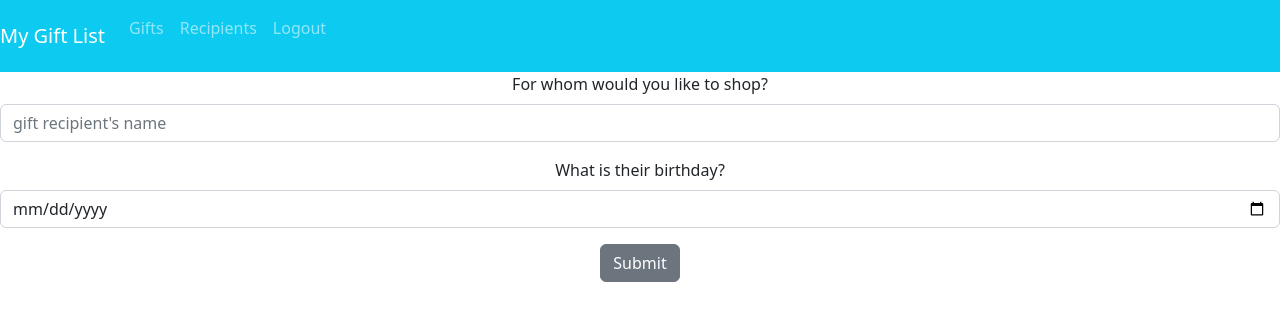
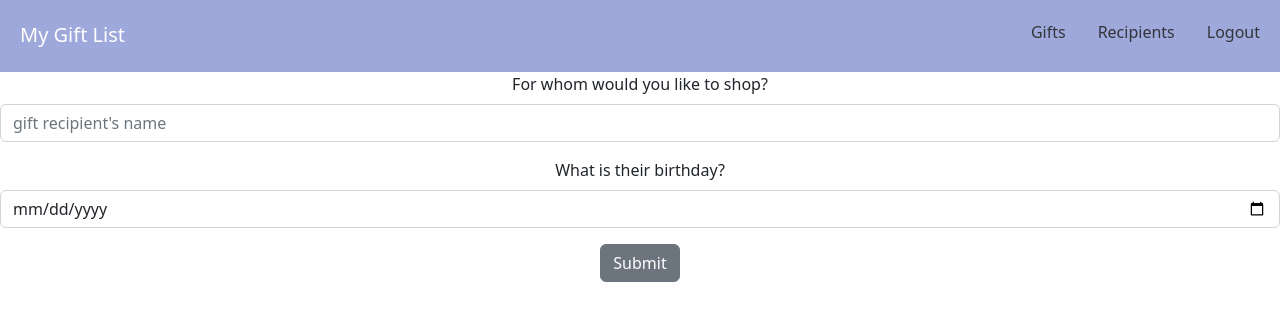
Before and after one commit to eo-lind/MyGiftList, a React (Create React App) app in the folder MyGiftList/client/: page /recipients/add in a window 1280 px wide. Shown: the top 320 px of the page. Built offline with nearby package versions, Linux system fonts and the light colour scheme; no server answers; sample sign-in values are in the browser's storage.

Commit message:
added simple lists of gifts and recipients to home view and updated header styling

```diff
--- a/MyGiftList/client/src/components/Custom.css
+++ b/MyGiftList/client/src/components/Custom.css
@@ -14,7 +14,72 @@
   margin: 1em;
 }
 
+.card-in-home-list {
+  margin: 1em;
+}
+
 .page-header, .page-subhead {
   margin-top: 1em;
   margin-bottom: 1em;
 }
+
+.alternate-btn-1 {
+  border: 1px solid #6c757d;
+  border-radius: 0.375rem;
+  line-height: 1;
+  padding: 0.375rem;
+  font-size: 0.75em;
+}
+
+.alternate-btn-2 {
+  border: 1px solid #6c757d;
+  background-color: #ffd3ff;
+  border-radius: 0.375rem;
+  line-height: 1;
+  padding: 0.375rem;
+  font-size: 0.75em;
+}
+
+.nav-main {
+  background-color: #9fa8da;
+  display: flex;
+  flex-flow: row nowrap;
+  justify-content: space-between;
+  padding: 1.25em 1.25em 0 1.25em;
+  height: 4.5rem;
+}
+
+.navbar-title {
+  font-size: 1.25rem;
+  font-weight: medium;
+  color: #ffff;
+  text-decoration: none;
+  white-space: nowrap;
+  box-sizing: border-box;
+}
+
+.navbar-title:hover {
+  color: #323539;
+}
+
+.nav-list {
+  display: flex;
+  flex-flow: row nowrap;
+  justify-content: flex-end;
+  list-style-type: none;
+}
+
+.nav-li {
+padding-left: 2em;
+}
+
+.nav--link {
+  text-decoration: none;
+  white-space: nowrap;
+  box-sizing: border-box;
+  color: #323539;
+}
+
+.nav--link:hover {
+  color: #ffff
+}
--- a/MyGiftList/client/src/components/Header.js
+++ b/MyGiftList/client/src/components/Header.js
@@ -4,27 +4,74 @@ import { logout } from "../modules/authManager";
 
 const Header = ({ isLoggedIn }) => {
   return (
-      <nav className="navbar navbar-expand navbar-dark bg-info">
-          <Link to="/" className="navbar-brand">
+      // <nav className="navbar navbar-expand navbar-dark bg-info">
+      //     <Link to="/" className="navbar-brand">
+      //         My Gift List
+      //     </Link>
+
+      //     <ul className="navbar-nav mr-auto">
+      //         {isLoggedIn && (
+      //             <>
+      //                 <li className="nav-item">
+      //                     <Link to="/gifts" className="nav-link">
+      //                         Gifts
+      //                     </Link>
+      //                 </li>
+      //                 <li className="nav-item">
+      //                     <Link to="/recipients" className="nav-link">
+      //                         Recipients
+      //                     </Link>
+      //                 </li>
+      //                 <li className="nav-item">
+      //                     <p
+      //                         className="nav-link"
+      //                         style={{ cursor: "pointer" }}
+      //                         onClick={logout}
+      //                     >
+      //                         Logout
+      //                     </p>
+      //                 </li>
+      //             </>
+      //         )}
+
+      //         {!isLoggedIn && (
+      //             <>
+      //                 <li>
+      //                     <Link to="/login" className="nav-link">
+      //                         Login
+      //                     </Link>
+      //                 </li>
+      //                 <li>
+      //                     <Link to="/register" className="nav-link">
+      //                         Register
+      //                     </Link>
+      //                 </li>
+      //             </>
+      //         )}
+      //     </ul>
+      // </nav>
+
+      <nav className="nav-main">
+          <Link to="/" className="navbar-title">
               My Gift List
           </Link>
 
-          <ul className="navbar-nav mr-auto">
+          <ul className="nav-list">
               {isLoggedIn && (
                   <>
-                      <li className="nav-item">
-                          <Link to="/gifts" className="nav-link">
+                      <li className="nav-li">
+                          <Link to="/gifts" className="nav--link">
                               Gifts
                           </Link>
                       </li>
-                      <li className="nav-item">
-                          <Link to="/recipients" className="nav-link">
+                      <li className="nav-li">
+                          <Link to="/recipients" className="nav--link">
                               Recipients
                           </Link>
                       </li>
-                      <li className="nav-item">
+                      <li className="nav-li">
                           <p
-                              className="nav-link"
+                              className="nav--link"
                               style={{ cursor: "pointer" }}
                               onClick={logout}
                           >
@@ -36,13 +83,13 @@ const Header = ({ isLoggedIn }) => {
 
               {!isLoggedIn && (
                   <>
-                      <li>
-                          <Link to="/login" className="nav-link">
+                      <li className="nav-li">
+                          <Link to="/login" className="nav--link">
                               Login
                           </Link>
                       </li>
-                      <li>
-                          <Link to="/register" className="nav-link">
+                      <li className="nav-li">
+                          <Link to="/register" className="nav--link">
                               Register
                           </Link>
                       </li>
--- a/MyGiftList/client/src/components/Home.js
+++ b/MyGiftList/client/src/components/Home.js
@@ -1,18 +1,106 @@
-import { Card, CardBody, Button } from "reactstrap";
+import React, { useEffect, useState } from "react"
+import { Card, CardBody, Button } from "reactstrap"
+import { getAllGifts } from "../modules/giftManager"
+import { getAllRecipients } from "../modules/recipientManager"
+import { Link } from "react-router-dom"
 import "./Custom.css"
 
+const Home = () => {
+    const [gifts, setGifts] = useState([])
+    const [recipients, setRecipients] = useState([])
 
-const Home = () => {
+    const getGifts = () => {
+        getAllGifts().then((gifts) => setGifts(gifts))
+    }
+
+    const getRecipients = () => {
+      getAllRecipients().then((recipients) => setRecipients(recipients))
+    }
+
+    useEffect(() => {
+        getGifts()
+        getRecipients()
+    }, [])
 
     return (
         <>
             <h2 className="page-header">Welcome to MyGiftList!</h2>
             <div className="home-main-container">
+                {/* ---------- GIFT COLUMN ---------- */}
                 <Card className="home-card">
-                  <CardBody>list gifts</CardBody>
+                    <CardBody>
+                        <h5>Gifts</h5>
+                        <Link to={`/gifts`}>
+                            <button className="alternate-btn-1">
+                                See Details + Assign
+                            </button>
+                        </Link>
+                        <div>
+                            {gifts.map((gift) => (
+                                <Card
+                                    key={"gift__" + gift.id}
+                                    className="card-in-home-list"
+                                >
+                                    <CardBody>
+                                        <div>
+                                            <div className="gift-image-container">
+                                                <img
+                                                    src={gift.imageUrl}
+                                                    alt={
+                                                        "image of " + gift.name
+                                                    }
+                                                    className="gift-image"
+                                                />
+                                            </div>
+                                            <h6>{gift.name}</h6>
+                                        </div>
+                                    </CardBody>
                                 </Card>
+                            ))}
+                        </div>
+                    </CardBody>
+                </Card>
+                {/* ---------- RECIPIENT COLUMN ---------- */}
                 <Card className="home-card">
-                  <CardBody>list recipients</CardBody>
+                    <CardBody>
+                        <h5>Recipients</h5>
+                        <Link to={`/recipients`}>
+                            <button className="alternate-btn-1">See All</button>
+                        </Link>
+                        <div>
+                            {recipients.map((recipient) => (
+                                <Card
+                                    key={"recipient__" + recipient.id}
+                                    className="card-in-home-list"
+                                >
+                                    <CardBody>
+                                        <div>
+                                            {/* <div className="recipient-image-container">
+                                                <img
+                                                    src={recipient.imageUrl}
+                                                    alt={
+                                                        "image of " + recipient.name
+                                                    }
+                                                    className="recipient-image"
+                                                />
+                                            </div> */}
+                                            <h6>{recipient.name}</h6>
+                                            <Link
+                                                to={
+                                                    "/recipients/" +
+                                                    recipient.id
+                                                }
+                                            >
+                                                <button className="alternate-btn-2">
+                                                    Details
+                                                </button>
+                                            </Link>
+                                        </div>
+                                    </CardBody>
+                                </Card>
+                            ))}
+                        </div>
+                    </CardBody>
                 </Card>
             </div>
         </>
```
Lines whose indentation alone changed are shown as unchanged.
